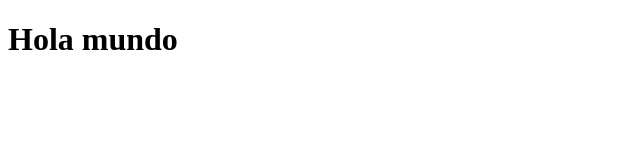
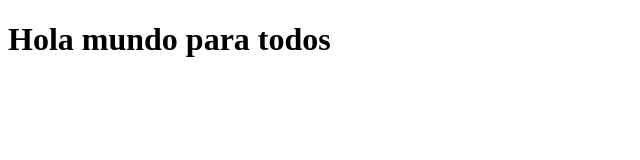
Before and after one commit to Kingcano124/Prueba-David, a plain HTML site: page index.html in a window 1280 px wide. Shown: the whole page, without its empty margins (0-640 px from the left). Drawn offline with Linux system fonts and the light colour scheme.

Commit message:
Se altera el h1

```diff
--- a/index.html
+++ b/index.html
@@ -6,6 +6,6 @@
     <title>Hola mundo</title>
 </head>
 <body>
-    <h1>Hola mundo</h1>
+    <h1>Hola mundo para todos</h1>
 </body>
 </html>
```
